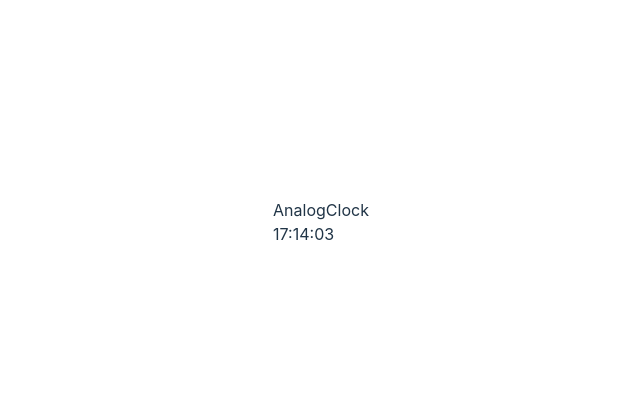
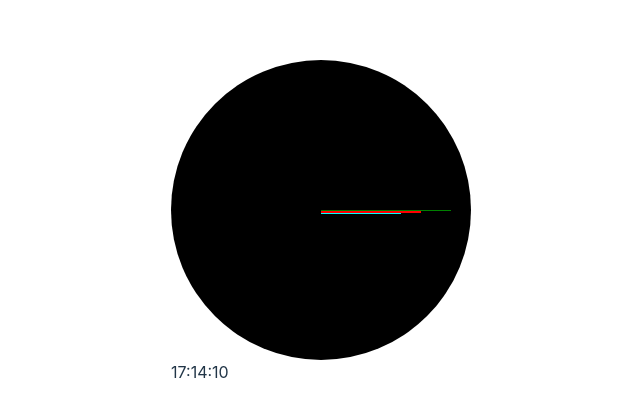
Before and after one commit to samuel-santos91/react-clock-project, a React (Vite) app: page / in a window 1280 px wide. Shown: the part 178-594 px from the top of the page, without its empty margins (319-959 px from the left). Built offline with nearby package versions, Linux system fonts and the light colour scheme.

Commit message:
creates analog clock

```diff
--- a/src/containers/AnalogClock/AnalogClock.jsx
+++ b/src/containers/AnalogClock/AnalogClock.jsx
@@ -1,9 +1,17 @@
-import React from 'react'
+import React from "react";
+
+import classes from "./AnalogClock.module.scss";
 
 const AnalogClock = () => {
   return (
-    <div>AnalogClock</div>
-  )
-}
+    <section>
+      <div className={classes.analog}>
+        <span className={classes['hour-hand']}></span>
+        <span className={classes['minute-hand']}></span>
+        <span className={classes['second-hand']}></span>
+      </div>
+    </section>
+  );
+};
 
-export default AnalogClock
+export default AnalogClock;
--- /dev/null
+++ b/src/containers/AnalogClock/AnalogClock.module.scss
@@ -0,0 +1,35 @@
+.analog {
+  width: 300px;
+  height: 300px;
+  border-radius: 50%;
+  background-color: black;
+  position: relative;
+
+  .hour-hand {
+    width: 80px;
+    height: 4px;
+    background-color: aqua;
+
+    position: absolute;
+    top: 50%;
+    left: 50%;
+  }
+  .minute-hand {
+    width: 100px;
+    height: 3px;
+    background-color: red;
+
+    position: absolute;
+    top: 50%;
+    left: 50%;
+  }
+  .second-hand {
+    width: 130px;
+    height: 1px;
+    background-color: green;
+
+    position: absolute;
+    top: 50%;
+    left: 50%;
+  }
+}
--- a/src/containers/DigitalClock/DigitalClock.jsx
+++ b/src/containers/DigitalClock/DigitalClock.jsx
@@ -6,6 +6,7 @@ const DigitalClock = () => {
   const { formattedTime } = useContext(TimeContext);
 
   return (
+    <section>
       <time>
         <span>{formattedTime?.hours}</span>
         <span>:</span>
@@ -13,6 +14,7 @@ const DigitalClock = () => {
         <span>:</span>
         <span>{formattedTime?.seconds}</span>
       </time>
+    </section>
   );
 };
 
--- a/src/context/TimeContextProvider.jsx
+++ b/src/context/TimeContextProvider.jsx
@@ -13,7 +13,7 @@ const TimeContextProvider = ({ children }) => {
       const currentDate = new Date();
       setDate(currentDate);
 
-      setFormattedTime(getFormattedTime(date));
+      setFormattedTime(getFormattedTime(currentDate));
     }, 1000);
 
     return () => clearInterval(interval);
```
Lines whose indentation alone changed are shown as unchanged.
